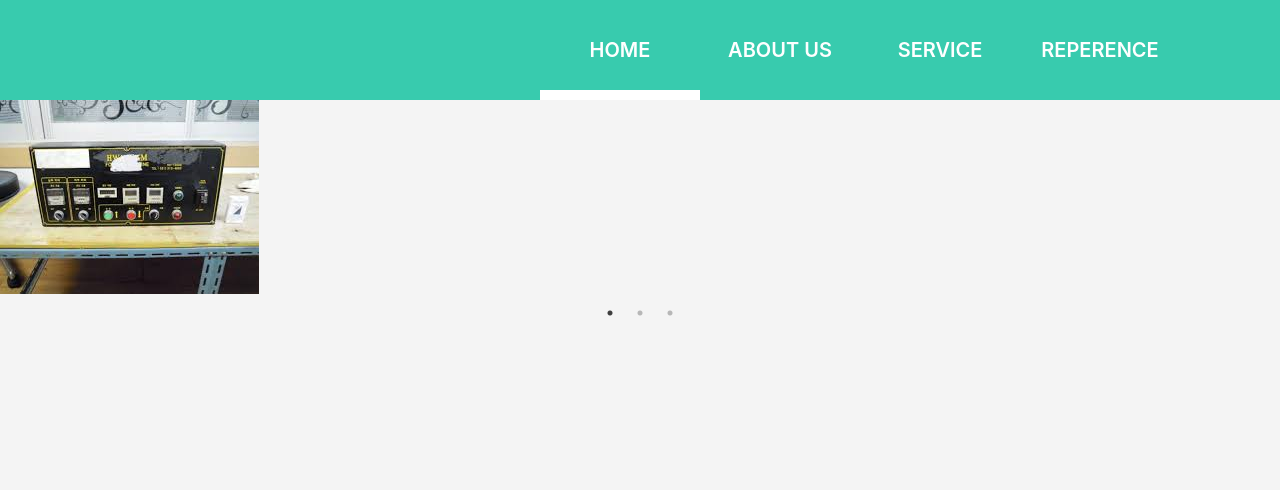
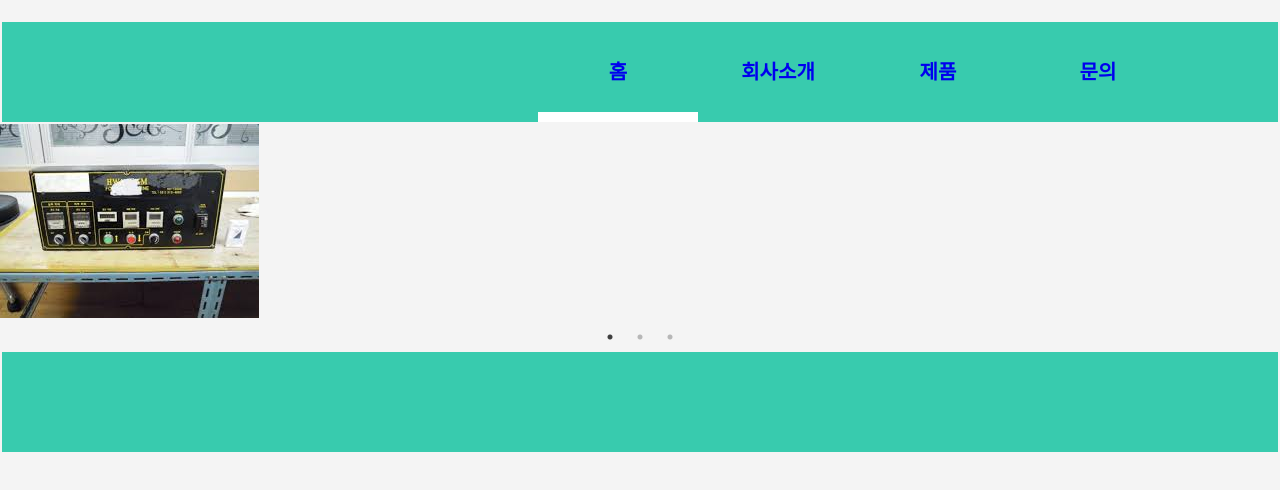
Before and after one commit to hyunsoo-lim/daelimc, a React (Create React App) app: page / in a window 1280 px wide. Shown: the top 490 px of the page. Built offline with nearby package versions, Linux system fonts and the light colour scheme.

Commit message:
21.04.09 commit

```diff
--- /dev/null
+++ b/src/daelim/daelimabout/daelimaboutus.js
@@ -0,0 +1,27 @@
+import React from 'react';
+
+
+class DaelimcAboutUs extends React.Component {
+
+  constructor(props) {
+    super(props)
+
+  }
+
+
+
+
+  componentDidMount() {
+  }
+
+  render() {
+
+    return (
+      <div>
+       DaelimcAboutUs
+      </div>
+    )
+  }
+}
+
+export default DaelimcAboutUs;
--- a/src/daelim/daelimcmainpage.js
+++ b/src/daelim/daelimcmainpage.js
@@ -1,8 +1,17 @@
 import React from 'react';
 import Menu from './daelimmainpage/dealimcmenu';
-import SimpleSlider from './daelimmainpage/reactSlider';
+import styled, { css } from "styled-components"
+import DaelimcMainBody from './daelimmainpage/mainbody';
+import { BrowserRouter as BrowseRouter, Switch, Route } from 'react-router-dom';
+import DaelimcProduct from './daelimproduct/product';
+import DaelimcContactUs from './daelimcontact/daelimcontactus';
+import DaelimcAboutUs from './daelimabout/daelimaboutus';
 
 
+const TopHeader = styled.div
+  `
+height:20px
+`
 
 class DaelimcMainPage extends React.Component {
 
@@ -20,10 +29,18 @@ class DaelimcMainPage extends React.Component {
   render() {
 
     return (
-      <div>
-        <Menu/>
-        <SimpleSlider/>
-      </div>
+      <BrowseRouter>
+        <TopHeader />
+        <Menu />
+        <div>
+          <Switch>
+            <Route exact path="/" component={DaelimcMainBody} />
+            <Route exact path="/product" component={DaelimcProduct} />
+            <Route exact path="/about" component={DaelimcAboutUs} />
+            <Route exact path="/contact" component={DaelimcContactUs} />
+          </Switch>
+        </div>
+      </BrowseRouter>
     )
   }
 }
--- /dev/null
+++ b/src/daelim/daelimcontact/daelimcontactus.js
@@ -0,0 +1,27 @@
+import React from 'react';
+
+
+class DaelimcContactUs extends React.Component {
+
+  constructor(props) {
+    super(props)
+
+  }
+
+
+
+
+  componentDidMount() {
+  }
+
+  render() {
+
+    return (
+      <div>
+       DaelimcContactUs
+      </div>
+    )
+  }
+}
+
+export default DaelimcContactUs;
--- a/src/daelim/daelimmainpage/dealimcmenu.js
+++ b/src/daelim/daelimmainpage/dealimcmenu.js
@@ -1,15 +1,15 @@
 import React from 'react';
 import styled, { css } from "styled-components"
 import MenuAnimation from './menuani'
-import { useSpring, animated } from 'react-spring'
 import MenuUnderAnimation from './menuunderani';
-
+import { BrowserRouter as BrowserRouter, Link } from 'react-router-dom';
 
 const NavbarMenu = styled.div
   `
 width: auto;
 background :#38cbae;
 height: 100px;
+margin: 2px;
 `
 
 const NavbarMenuSide = styled.div
@@ -96,6 +96,21 @@ class Menu extends React.Component {
     this.handleMouseHover = this.handleMouseHover.bind(this);
     this.handleMouseLeave = this.handleMouseLeave.bind(this);
     this.handleLiActive = this.handleLiActive.bind(this);
+    this.handleClick = this.handleClick.bind(this);
+  }
+
+
+    handleClick(linum) {
+
+        // setTimeout(() => {
+            // css의 적용이 느려 timeout을 준다
+            document.getElementsByClassName("active").item(0).style.display = 'none'
+            document.getElementsByClassName("active").item(1).style.display = 'none'
+            document.getElementsByClassName("active").item(2).style.display = 'none'
+            document.getElementsByClassName("active").item(3).style.display = 'none'
+            document.getElementsByClassName("active").item(linum).style.display = 'block'
+
+        // }, 100);
     }
 
 
@@ -107,25 +122,27 @@ class Menu extends React.Component {
     nextState[3] = false
     nextState[e.currentTarget.value] = true
     e.currentTarget.style.background = '#39B4CC'
-      if(e.currentTarget.value===3){}
-      else{
-        document.getElementById("menu3").style.backgroundColor ='#38cbae';
+    if (e.currentTarget.value === 3) { }
+    else {
+      document.getElementById("menu3").style.backgroundColor = '#38cbae';
     }
 
     this.setState({ isHovering: nextState })
   }
 
-  handleMouseLeave =(e)=>{
+  handleMouseLeave = (e) => {
     e.currentTarget.style.background = '#38cbae';
+    console.log(e.currentTarget.value);
+    // document.getElementsByClassName("active").item(1).style.display = 'block'
   }
 
 
-  handleLiActive(){
+  handleLiActive() {
 
-    document.getElementsByClassName("active").item(0).style.display='block'
-    document.getElementsByClassName("aa").item(0).style.display='none'
-    document.getElementsByClassName("aa").item(1).style.display='none'
-    document.getElementsByClassName("aa").item(2).style.display='none'
+    document.getElementsByClassName("active").item(0).style.display = 'block'
+    document.getElementsByClassName("active").item(1).style.display = 'none'
+    document.getElementsByClassName("active").item(2).style.display = 'none'
+    document.getElementsByClassName("active").item(3).style.display = 'none'
   }
 
   componentDidMount() {
@@ -143,40 +160,40 @@ class Menu extends React.Component {
             <NavbarMenuUl>
               <NavbarMenuLi value='0' onMouseEnter={this.handleMouseHover} onMouseLeave={this.handleMouseLeave}>
                 <div>
-                  <NavbarMenuText>Home</NavbarMenuText>
-                  <NavbarMenuUnderLine className='active'/>
+                  <Link to="/" onClick={() => this.handleClick(0)}><NavbarMenuText>홈</NavbarMenuText></Link>
+                  <NavbarMenuUnderLine className='active' />
                   {this.state.isHovering[0]
-                  &&<MenuUnderAnimation />}
+                    && <MenuUnderAnimation />}
                 </div>
               </NavbarMenuLi>
 
               <NavbarMenuLi value='1' onMouseEnter={this.handleMouseHover} onMouseLeave={this.handleMouseLeave}>
                 <div>
-                  <NavbarMenuText>About us</NavbarMenuText>
-                  <NavbarMenuUnderLine className='aa'/>
+                  <Link to="/about" onClick={() => this.handleClick(1)}><NavbarMenuText>회사소개</NavbarMenuText></Link>
+                  <NavbarMenuUnderLine className='active' />
                   {this.state.isHovering[1]
-                  &&<MenuUnderAnimation />}
+                    && <MenuUnderAnimation />}
                 </div>
               </NavbarMenuLi>
 
               <NavbarMenuLi value='2' onMouseEnter={this.handleMouseHover} onMouseLeave={this.handleMouseLeave}>
                 <div>
-                  <NavbarMenuText>Service</NavbarMenuText>
-                  <NavbarMenuUnderLine className='aa'/>
+                  <Link to="/product" onClick={() => this.handleClick(2)}><NavbarMenuText>제품</NavbarMenuText></Link>
+                  <NavbarMenuUnderLine className='active' />
                   {this.state.isHovering[2]
-                  &&<MenuUnderAnimation />}
+                    && <MenuUnderAnimation />}
                 </div>
+                {this.state.isHovering[2]
+                  && <MenuAnimation />}
               </NavbarMenuLi>
 
               <NavbarMenuLi id="menu3" value='3' onMouseEnter={this.handleMouseHover} >
                 <div>
-                  <NavbarMenuText>Reperence</NavbarMenuText>
-                  <NavbarMenuUnderLine className='aa'/>
+                  <Link to="/contact" onClick={() => this.handleClick(3)}><NavbarMenuText>문의</NavbarMenuText></Link>
+                  <NavbarMenuUnderLine className='active' />
                   {this.state.isHovering[3]
-                  &&<MenuUnderAnimation />}
+                    && <MenuUnderAnimation />}
                 </div>
-                {this.state.isHovering[3]
-                  && <MenuAnimation/>}
               </NavbarMenuLi>
 
             </NavbarMenuUl>
--- /dev/null
+++ b/src/daelim/daelimmainpage/mainbody.js
@@ -0,0 +1,36 @@
+import React from 'react'
+import styled, { css } from "styled-components"
+import SimpleSlider from './reactSlider'
+
+const BodyMainDiv = styled.div
+`
+background : #38cbae;
+height : 100px;
+margin-top : 30px;
+margin-right : 2px;
+margin-left :  2px;
+`
+
+class DaelimcMainBody extends React.Component {
+
+    constructor(props) {
+      super(props)
+
+    }
+
+
+    componentDidMount() {
+    }
+
+    render() {
+
+      return (
+        <div>
+            <SimpleSlider/>
+            <BodyMainDiv/>
+        </div>
+      )
+    }
+  }
+
+  export default DaelimcMainBody;
--- a/src/daelim/daelimmainpage/menumain.js
+++ b/src/daelim/daelimmainpage/menumain.js
@@ -5,7 +5,7 @@ import MenuAnimation from './daelimMainPage/menuani'
 
 
 const NavbarMenu = styled.div
-  `
+`
 width: auto;
 background :#38cbae;
 height: 100px;
--- /dev/null
+++ b/src/daelim/daelimproduct/product.js
@@ -0,0 +1,29 @@
+import React from 'react';
+import DaelimSearch from './productsearch';
+
+
+
+class DaelimcProduct extends React.Component {
+
+  constructor(props) {
+    super(props)
+
+  }
+
+
+
+
+  componentDidMount() {
+  }
+
+  render() {
+
+    return (
+     <div>
+         <DaelimSearch/>
+     </div>
+    )
+  }
+}
+
+export default DaelimcProduct;
--- /dev/null
+++ b/src/daelim/daelimproduct/productdto.js
@@ -0,0 +1,42 @@
+import  React from "react";
+import pannel from "../../images/pannel.jpeg"
+import {BrowserRouter as BrowserRouter,Link} from 'react-router-dom';
+
+class ProductDTO extends React.Component{
+
+    constructor(props){
+            super(props);
+    }
+
+
+
+
+    render(){
+        // const data= this.state.data
+        const product=this.props.data;
+        // const product_one=this.props.data.num;
+        const json =JSON.parse(product.download);
+        return(
+
+            <figure class="white">
+
+                <Link to ={{
+                    pathname :'/plan/detail/$}',
+                    state: {product: product}
+                }}>
+
+                {
+                    product.download===null
+                    ? <img src= {pannel}/>
+                    : <img src= {"/uploads/"+product.name+"/"+json.data[0]}/>}
+
+                    <div id="part-info">{product.name}</div>
+
+                </Link>
+            </figure>
+        )
+    }
+
+}
+
+export default ProductDTO;
```
Also changed, not shown: 1 other file (tests, documents, lock files or other folders). Lines whose indentation alone changed are shown as unchanged.
